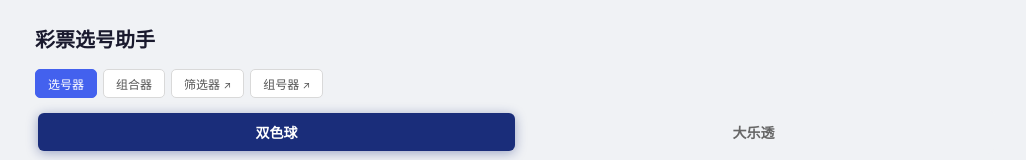
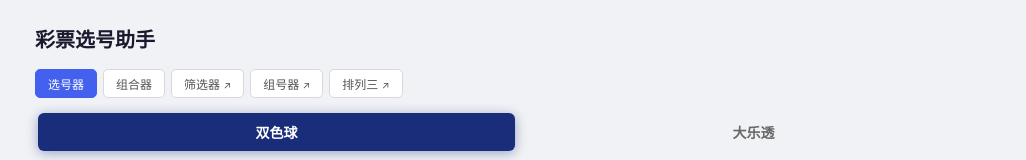
Before and after one commit to kiny667/lottery, a plain HTML site: page index.html in a window 1280 px wide. Shown: the top 160 px of the page, without its empty margins (125-1151 px from the left). Drawn offline with Linux system fonts and the light colour scheme.

Commit message:
导航条加入「排列三」入口

```diff
--- a/index.html
+++ b/index.html
@@ -105,7 +105,7 @@ h1{font-size:20px;font-weight:600;margin-bottom:16px;display:flex;align-items:ce
 <a href="index.html" class="here">选号器</a>
 <a href="zuheqi.html">组合器</a>
 <a href="shaixuanqi.html" target="_blank">筛选器 <span style="font-size:10px">↗</span></a>
-<a href="zuhaoqi.html" target="_blank">组号器 <span style="font-size:10px">↗</span></a>
+<a href="zuhaoqi.html" target="_blank">组号器 <span style="font-size:10px">↗</span></a><a href="pailie3.html" target="_blank">排列三 <span style="font-size:10px">↗</span></a>
 </div>
 <div class=game-sw id=gameSwitch><button class=on data-game=ssq>双色球</button><button data-game=dlt>大乐透</button></div>
 <div class=tab-bar id=tabBar><button class=on data-tab=filter>筛选</button><button data-tab=stats>统计</button><button data-tab=save>记录</button></div>
```
